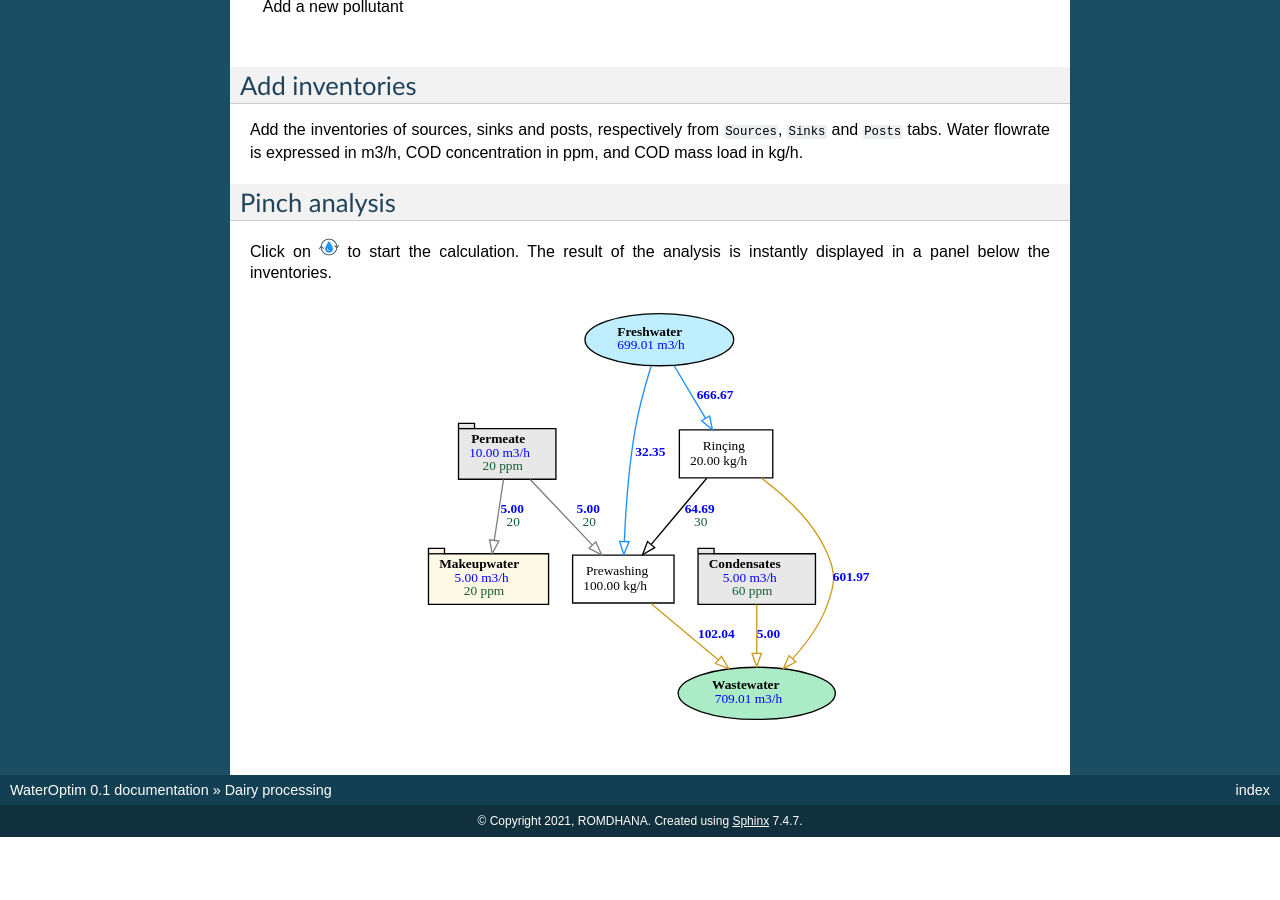
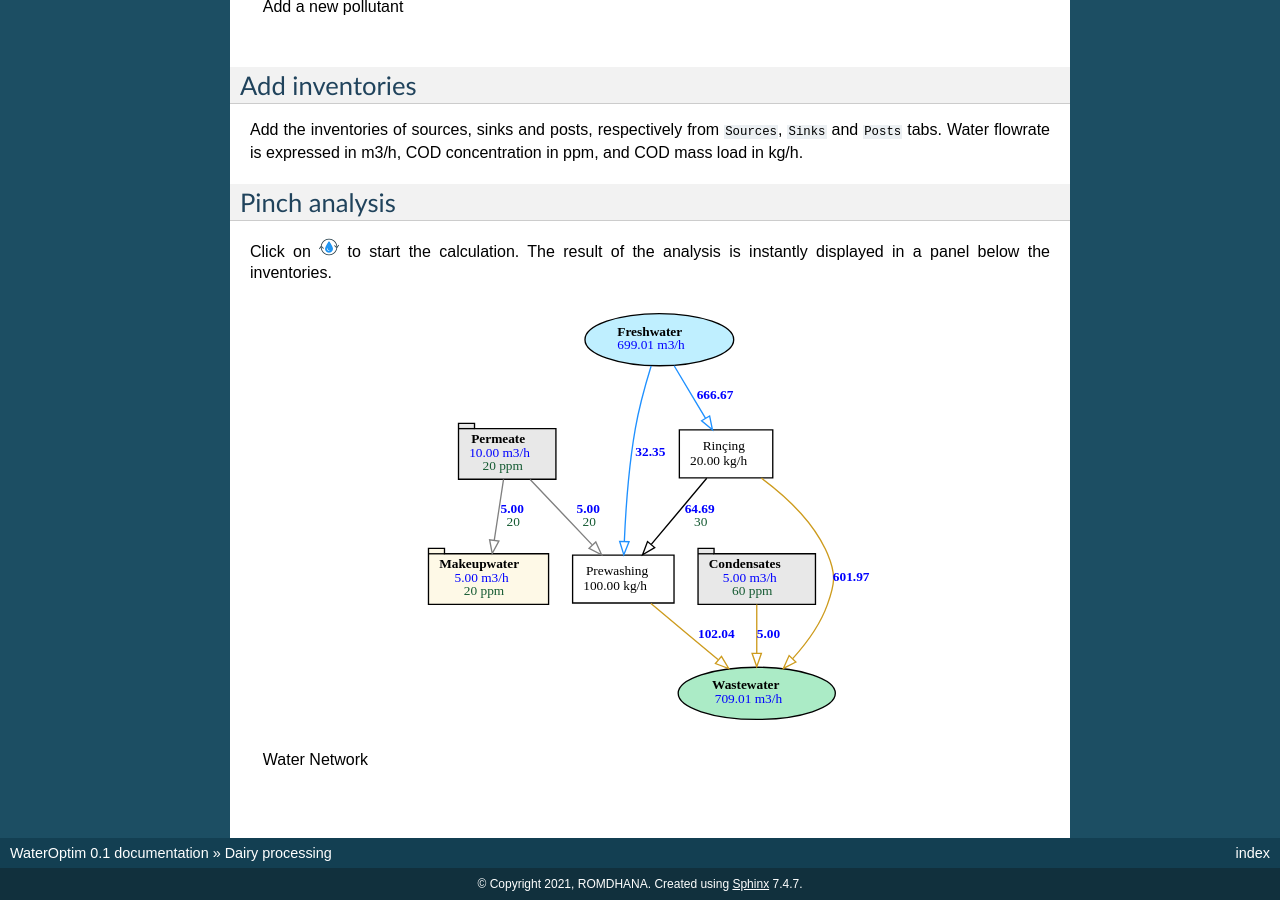
Before and after one commit to ROMDHANA/WaterOptim, a Sphinx documentation site: the page built from docs/source/milkinterface.rst, in a window 1280 px wide and 900 px high, scrolled down 2501 px. Built offline with Sphinx 7.4.7, drawn with Linux system fonts in a browser that asks for light colours; before the commit the page ends 3338 px from its top, so only the background shows below that.

Commit message:
Update milkinterface.rst

```diff
--- a/docs/source/milkinterface.rst
+++ b/docs/source/milkinterface.rst
@@ -66,7 +66,7 @@ Click on |bpinch| to start the calculation. The result of the analysis is instan
 .. figure:: milknetwork.svg
    :target: _images/milknetwork.svg
 
-    Water-Network
+   Water Network
 
 .. |bpinch| image:: pinch.png
    :height: 20px
```
